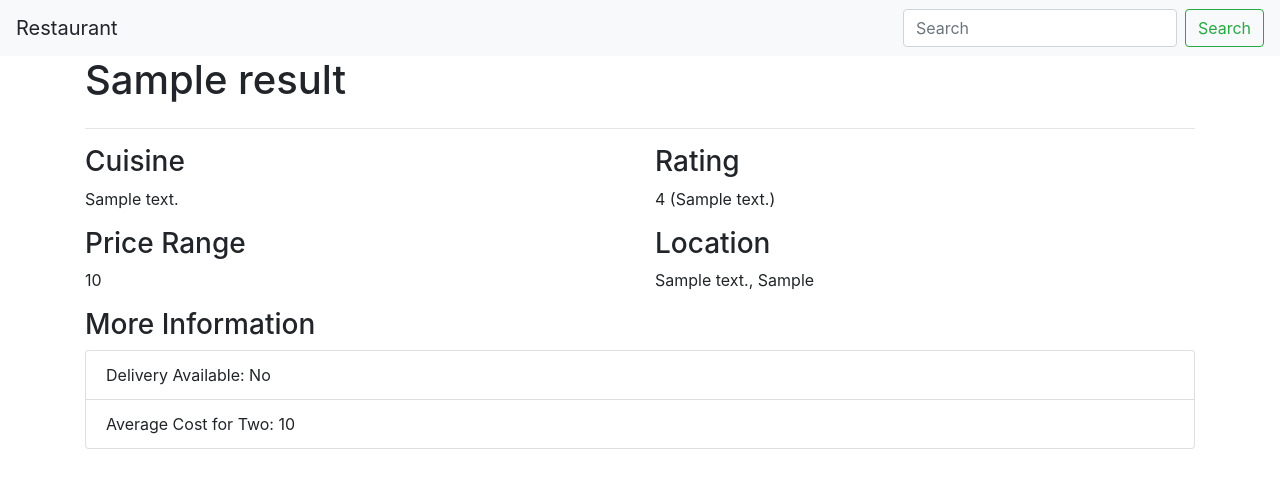
After one commit to shaikhmudassir/restaurant, a Django app: template search/templates/search/detail.html in a window 1280 px wide. The commit adds this page. Shown: the top 488 px of the page. Run offline with Django 5.2, Linux system fonts and the light colour scheme; the template is opened without the code that fills it: most values are stand-ins (such as "Sample title", 1, 10 or a date in 2020); data that the repository does not hold is empty.

Commit message:
Restaurant Detail View added

```diff
--- /dev/null
+++ b/search/templates/search/base.html
@@ -0,0 +1,30 @@
+<!doctype html>
+<html lang="en">
+<head>
+    <!-- Required meta tags -->
+    <meta charset="utf-8">
+    <meta name="viewport" content="width=device-width, initial-scale=1, shrink-to-fit=no">
+
+    <!-- Bootstrap CSS -->
+    <link rel="stylesheet" href="https://cdn.jsdelivr.net/npm/bootstrap@4.3.1/dist/css/bootstrap.min.css" integrity="sha384-ggOyR0iXCbMQv3Xipma34MD+dH/1fQ784/j6cY/iJTQUOhcWr7x9JvoRxT2MZw1T" crossorigin="anonymous">
+
+    <title>Hello, world!</title>
+</head>
+<body>
+    <nav class="navbar navbar-light bg-light">
+        <a class="navbar-brand">Restaurant</a>
+        <form action="{% url 'search:search' %}" class="form-inline">
+            <input class="form-control mr-lg-2" name="search" type="search" placeholder="Search" aria-label="Search">
+            <button class="btn btn-outline-success my-2 my-sm-0" type="submit">Search</button>
+        </form>
+    </nav>
+
+    {% block body %}    {% endblock %}
+
+  <!-- Optional JavaScript -->
+  <!-- jQuery first, then Popper.js, then Bootstrap JS -->
+  <script src="https://code.jquery.com/jquery-3.3.1.slim.min.js" integrity="sha384-q8i/X+965DzO0rT7abK41JStQIAqVgRVzpbzo5smXKp4YfRvH+8abtTE1Pi6jizo" crossorigin="anonymous"></script>
+  <script src="https://cdn.jsdelivr.net/npm/popper.js@1.14.7/dist/umd/popper.min.js" integrity="sha384-UO2eT0CpHqdSJQ6hJty5KVphtPhzWj9WO1clHTMGa3JDZwrnQq4sF86dIHNDz0W1" crossorigin="anonymous"></script>
+  <script src="https://cdn.jsdelivr.net/npm/bootstrap@4.3.1/dist/js/bootstrap.min.js" integrity="sha384-JjSmVgyd0p3pXB1rRibZUAYoIIy6OrQ6VrjIEaFf/nJGzIxFDsf4x0xIM+B07jRM" crossorigin="anonymous"></script>
+</body>
+</html>
--- /dev/null
+++ b/search/templates/search/detail.html
@@ -0,0 +1,32 @@
+{% extends "search/base.html" %}
+
+{% block body %}
+  <div class="container">
+    <h1 class="mb-4">{{ result.name }}</h1><hr>
+
+    <div class="row">
+      <div class="col-md-6">
+        <h3>Cuisine</h3>
+        <p>{{ result.cuisines }}</p>
+        <h3>Price Range</h3>
+        <p> {{ result.price_range }} </p>
+      </div>
+      <div class="col-md-6">
+        <h3>Rating</h3>
+        <p class="text-{{ result.user_rating.rating_color }}">{{ result.user_rating.aggregate_rating }} ({{ result.user_rating.rating_text }})</p>
+        <h3>Location</h3>
+        <p>{{ result.location.address }}, {{ result.location.locality_verbose }}</p>
+      </div>
+    </div>
+    <div class="row">
+      <div class="col-md-12">
+        <h3>More Information</h3>
+        <ul class="list-group">
+          <li class="list-group-item">Delivery Available: {% if result.is_delivering_now %} Yes {% else %} No {% endif %}</li>
+          <li class="list-group-item">Average Cost for Two: {{ result.average_cost_for_two }}</li>
+          </ul>
+      </div>
+    </div>
+  </div>
+
+  {% endblock %}
--- a/search/urls.py
+++ b/search/urls.py
@@ -1,5 +1,9 @@
 from django.urls import path
-from .views import SearchDishes
+from .views import SearchDishesView, DetailView
+
+app_name = 'search'
+
 urlpatterns = [
-    path('', SearchDishes.as_view(), name="search"),
+    path('', SearchDishesView.as_view(), name="search"),
+    path('restaurant/<str:id>', DetailView.as_view(), name="detail"),
 ]
```
Also changed, not shown: search/templates/search/index.html (+4 -27 lines), search/views.py (+10 -2 lines).
